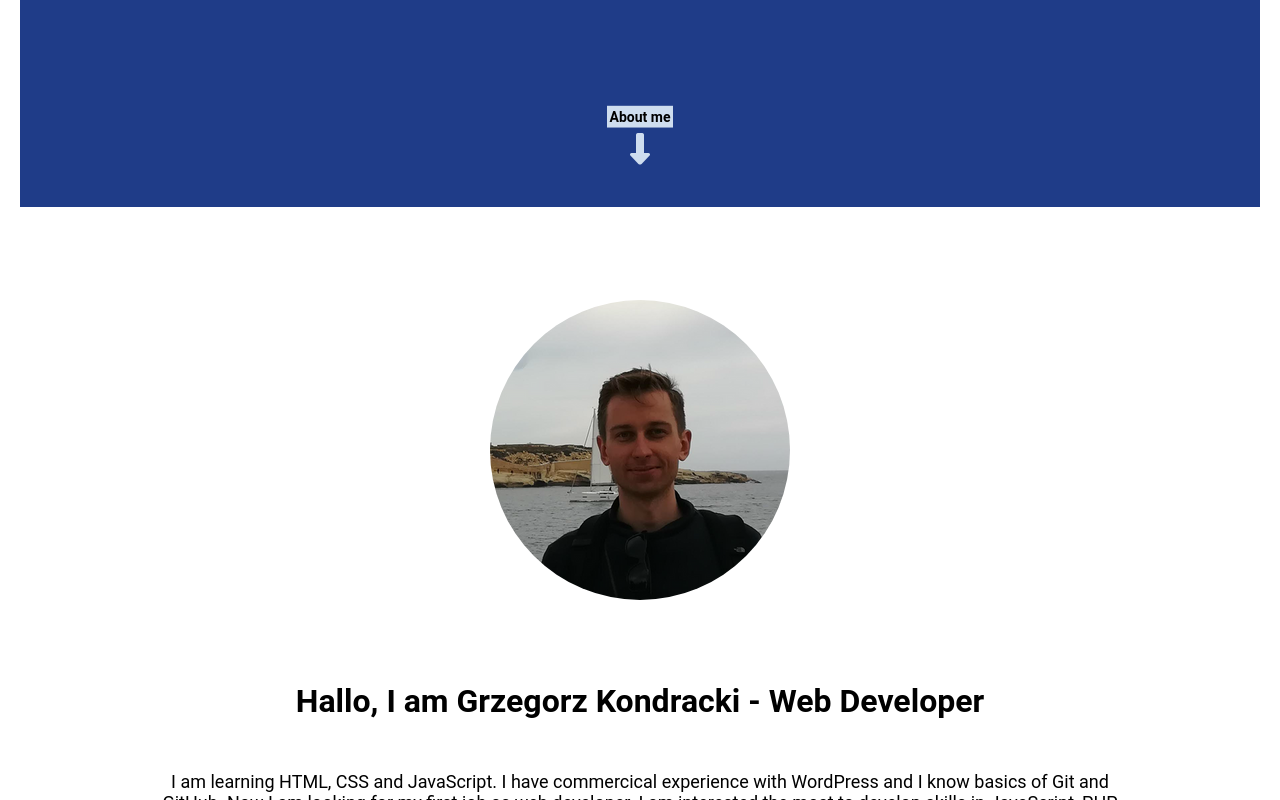
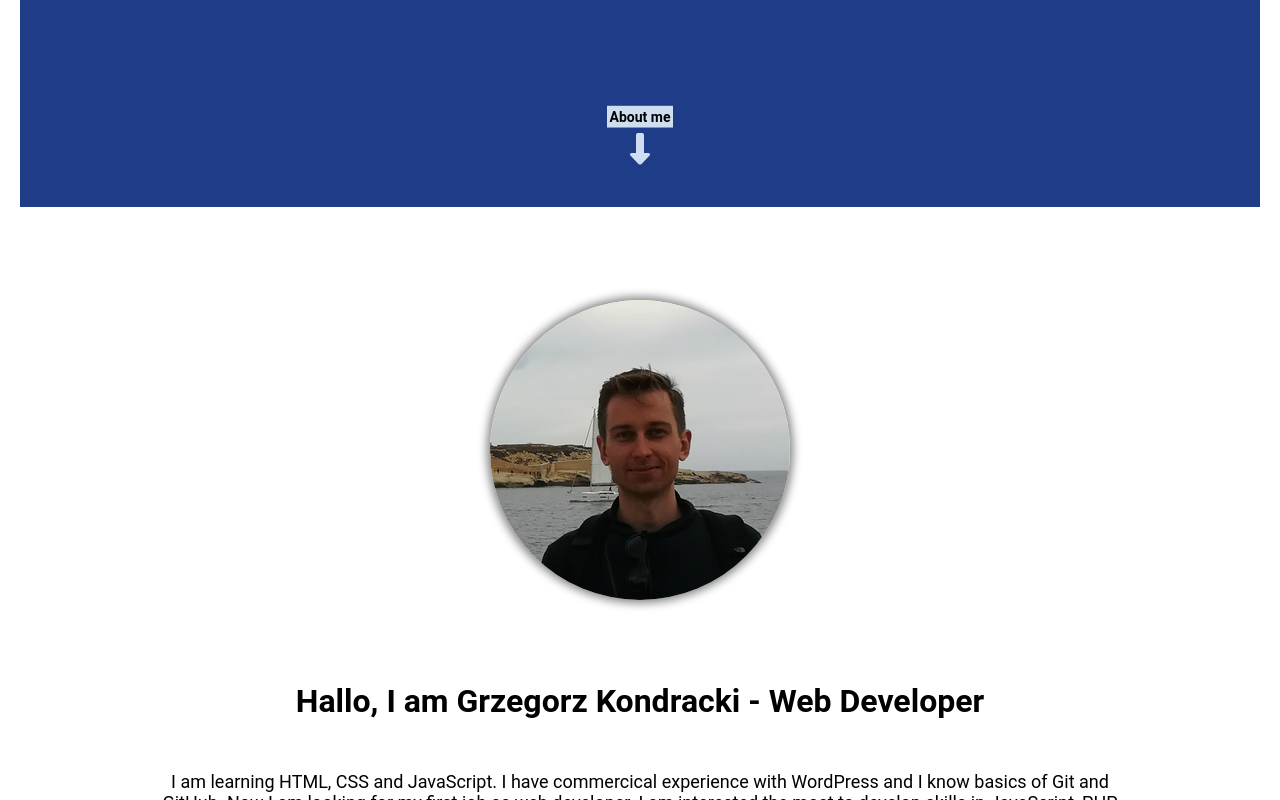
Before and after one commit to GrzegorzKondracki/portfolio, a plain HTML site: page index.html in a window 1280 px wide. Shown: the part 575-1375 px from the top of the page. Drawn offline with nearby package versions, Linux system fonts and the light colour scheme.

Commit message:
img shadow

```diff
--- a/style.css
+++ b/style.css
@@ -208,6 +208,7 @@ body {
 .about img {
     border-radius: 100%;
     margin-top: 40px;
+    box-shadow: 0 0 10px 3px gray;
 }
 
 .about {
@@ -309,7 +310,6 @@ body {
 
 .wrap-projects {
     display: flex;
-    /* margin: 60px auto 20px auto; */
     justify-content: center;
 }
 
```
